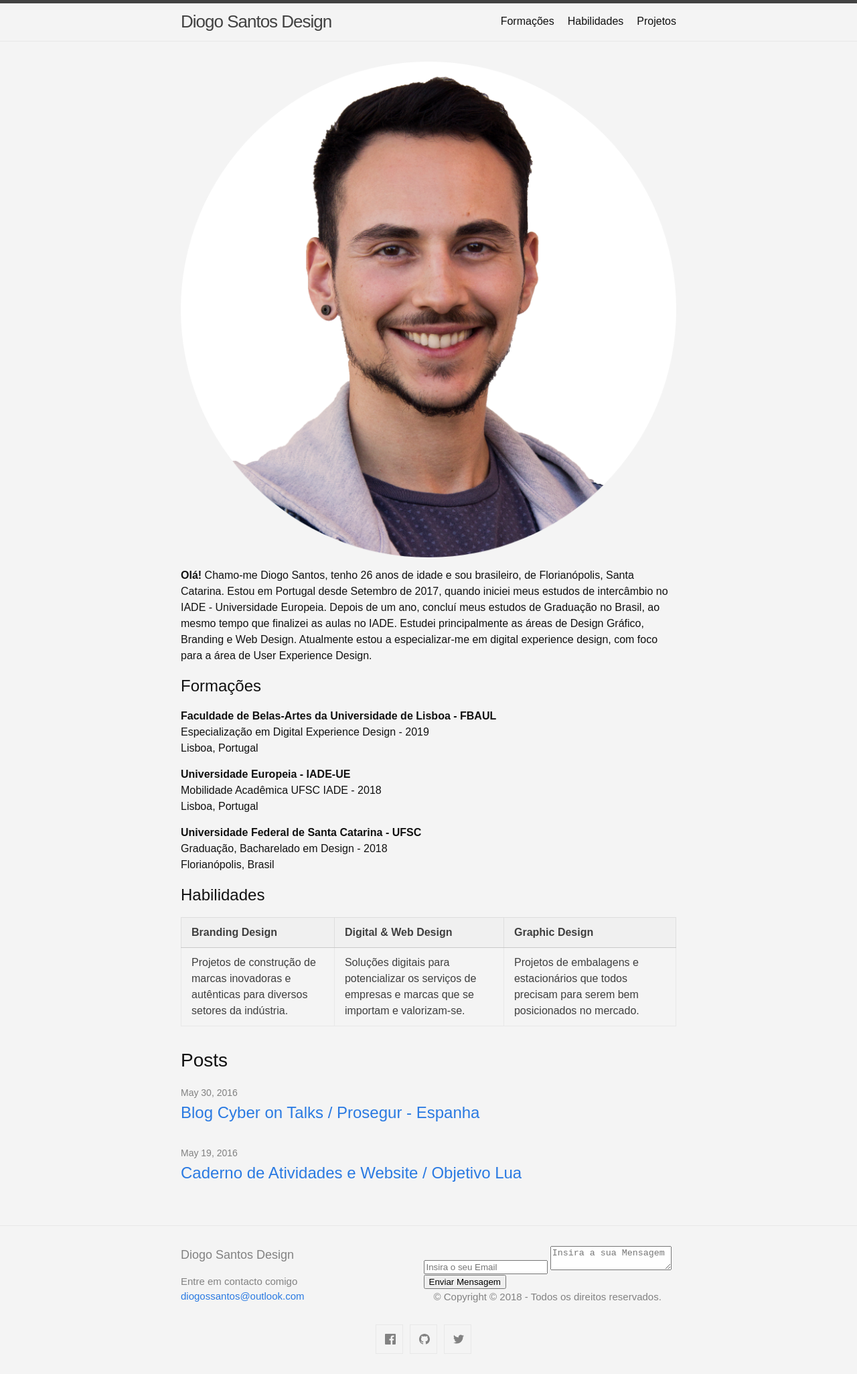
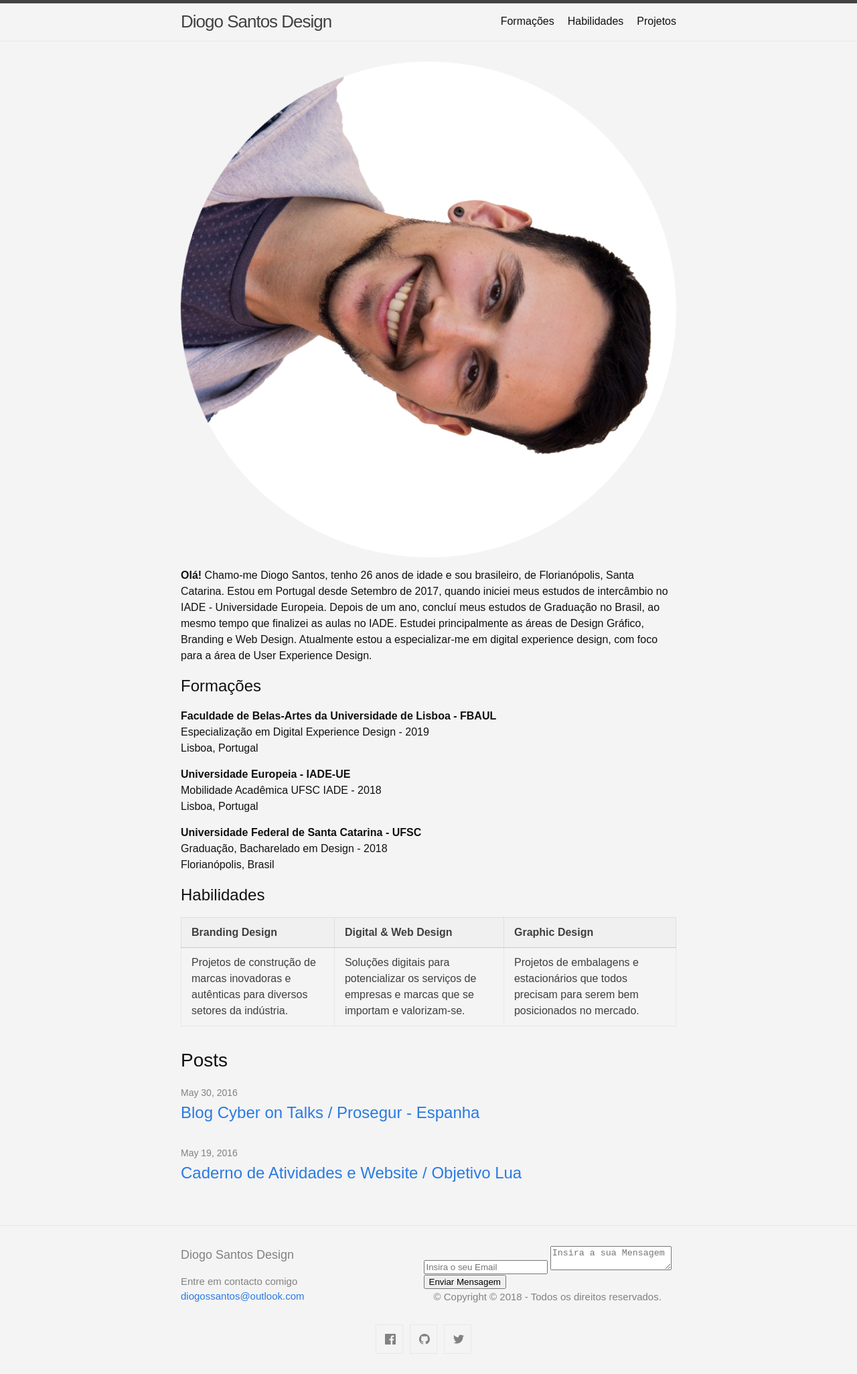
Before and after one commit to diogossantos/diogossantos.github.io, a Jekyll site: the page built from index.md, in a window 1280 px wide. Shown: the whole page at 67% size. Built offline with Jekyll 4.4.1, drawn with Linux system fonts in a browser that asks for light colours.

Commit message:
Animação Top

```diff
--- a/_includes/footer.html
+++ b/_includes/footer.html
@@ -19,13 +19,11 @@
             {%- endif -%}
         </ul>
       </div>
-
       <form method="POST" action="https://formspree.io/YOUREMAILHERE">
         <input type="email" name="email" placeholder="Insira o seu Email">
         <textarea name="message" placeholder="Insira a sua Mensagem"></textarea>
         <button type="submit">Enviar Mensagem</button>
       </form>
-
       <div class="footer-col one-half">
         <p>{{- site.description | escape -}}</p>
       </div>
--- a/_sass/minima/_layout.scss
+++ b/_sass/minima/_layout.scss
@@ -116,6 +116,18 @@
   }
 }
 
+.rotate {
+  animation: rotation 2s infinite linear;
+}
+
+@keyframes rotation {
+  from {
+    transform: rotate(0deg);
+  }
+  to {
+    transform: rotate(359deg);
+  }
+}
 
 /**
  * Site footer
--- a/index.md
+++ b/index.md
@@ -8,7 +8,7 @@
 layout: home
 ---
 
-<img src="../assets/images/avatar.png">
+<img src="../assets/images/avatar.png" class="rotate">
 <p><strong>Olá!</strong> Chamo-me Diogo Santos, tenho 26 anos de idade e sou brasileiro, de Florianópolis, Santa Catarina. Estou em Portugal desde Setembro de 2017, quando iniciei meus estudos de intercâmbio no IADE - Universidade Europeia. Depois de um ano, concluí meus estudos de Graduação no Brasil, ao mesmo tempo que finalizei as aulas no IADE. Estudei principalmente as áreas de Design Gráfico, Branding e Web Design. Atualmente estou a especializar-me em digital experience design, com foco para a área de User Experience Design.</p>
 
 <h2>Formações</h2>
```
Also changed, not shown: README.md, 2 other files.
